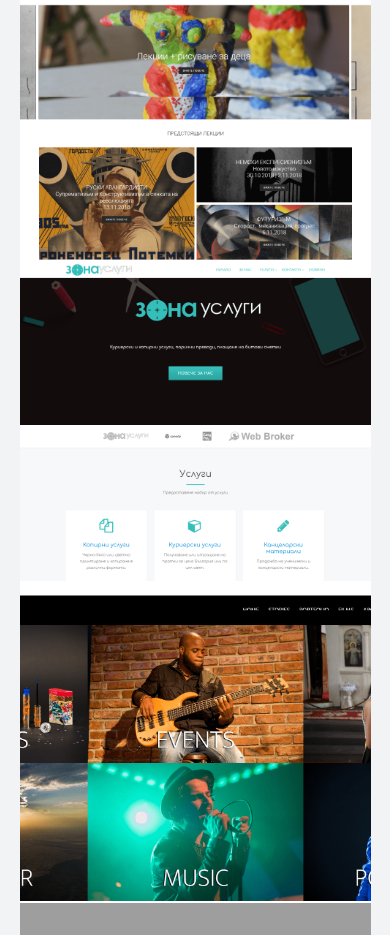
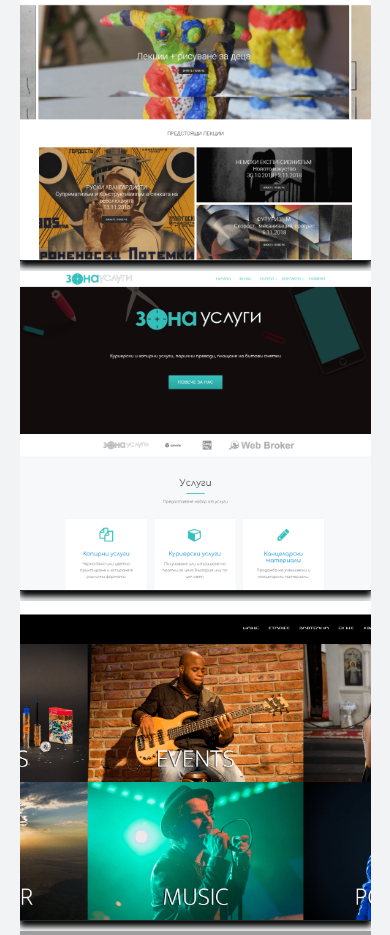
Before and after one commit to raminrn/portfolio, a PHP site: page / in a window 390 px wide. Shown: the part 4935-5870 px from the top of the page. Run offline with PHP 8.4, Linux system fonts and the light colour scheme; grey boxes are pictures that could not be loaded.

Commit message:
box-shadow

```diff
--- a/stylesheets/styles.css
+++ b/stylesheets/styles.css
@@ -945,7 +945,7 @@ header ul li:hover {
 
 .box, .box1, .box2, .box3, .box4, .box5 {
     position: relative;
-    overflow: hidden
+    overflow: hidden;
 }
 
 .hidden {
@@ -1272,16 +1272,18 @@ header ul li:hover {
         width: 100%;
         height: 33.3%;
         border-right: 0;
-        border-bottom: 1px solid white
     }
 
     .box {
         height: 320px
     }
 
-    .box1, .box2, .box3, .box4, .box5 {
-        border-bottom: 1px solid white;
-        height: 320px
+    .box, .box1, .box2, .box3, .box4, .box5 {
+        border-bottom: 1px solid #27292B;
+        height: 320px;
+        box-shadow: 0 4px 6px rgba(0, 0, 0, 0.32), 0 5px 6px rgba(0, 0, 0, 1);
+        -webkit-box-shadow: 0 4px 6px rgba(0, 0, 0, 0.32), 0 5px 6px rgba(0, 0, 0, 1);
+        margin-bottom: 10px
     }
 
     .about-skills {
```
Lines whose indentation alone changed are shown as unchanged.
